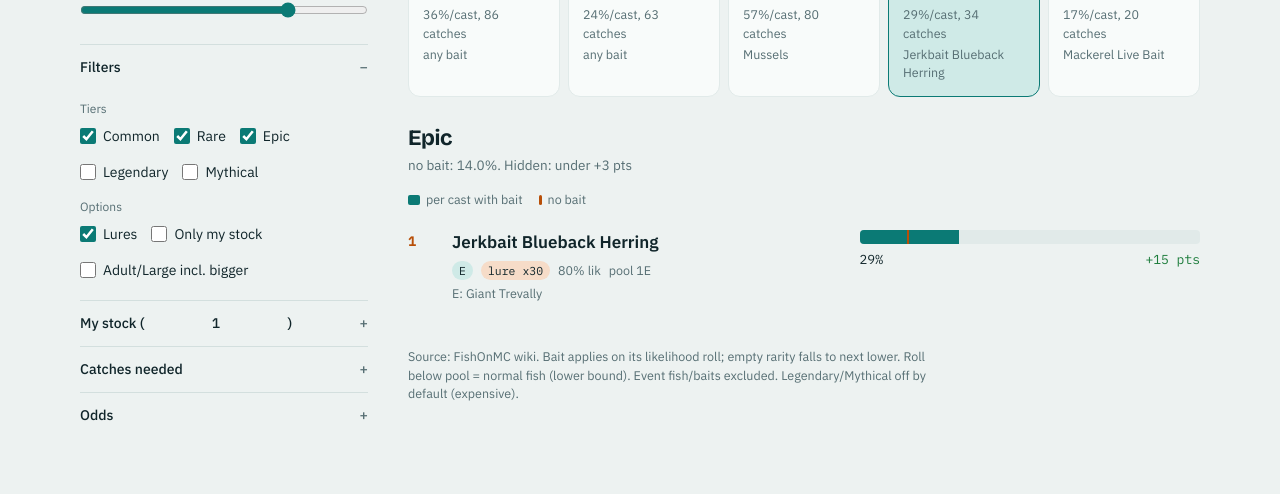
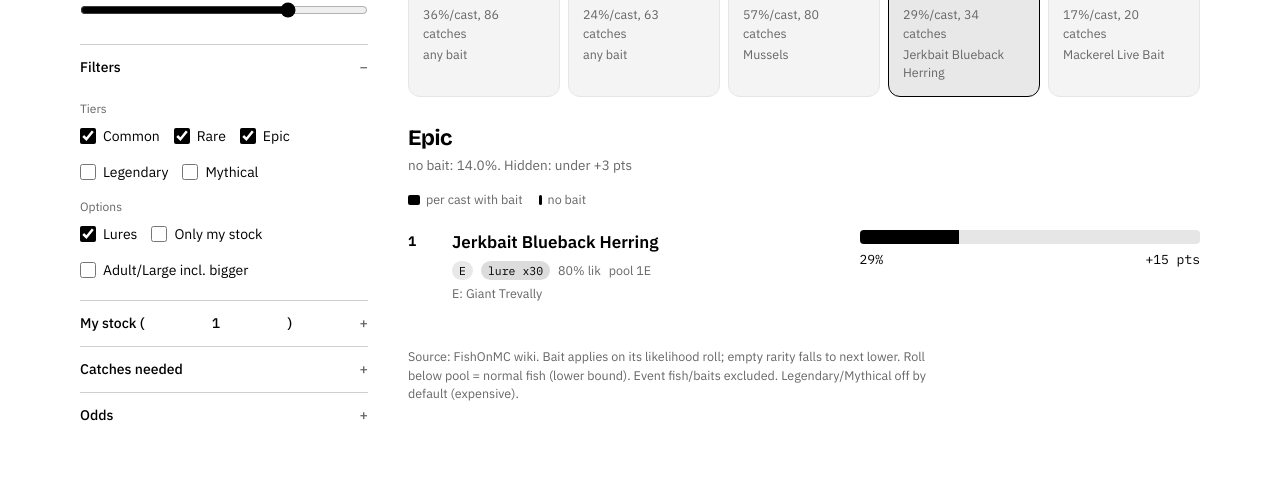
Before and after one commit to landofif/baitpicker, a plain HTML site: page index.html in a window 1280 px wide. Shown: the part 406-900 px from the top of the page. Drawn offline with nearby package versions, Linux system fonts and the light colour scheme.

Commit message:
Black and white

```diff
--- a/index.html
+++ b/index.html
@@ -4,22 +4,22 @@
 <style>
 /* answer first: verdict, then a speed comparison, then the ranked baits. controls live in a sticky rail */
 :root{
-  --bg:#edf2f1; --panel:#f8fbfa; --fg:#10252a; --muted:#566e73; --line:#d3dfde; --line-soft:#e1eae9;
-  --accent:#0b7a75; --accent-soft:#cfeae7; --warm:#b84f08; --warm-soft:#f6dcc8;
-  --bar:#0b7a75; --bar-ceil:#a8d8d4; --good:#1c7c3b;
+  --bg:#fff; --panel:#f4f4f4; --fg:#000; --muted:#666; --line:#cfcfcf; --line-soft:#e6e6e6;
+  --accent:#000; --accent-soft:#e8e8e8; --warm:#000; --warm-soft:#dcdcdc;
+  --bar:#000; --bar-ceil:#bdbdbd; --good:#000;
   --display:"Bricolage Grotesque","Trebuchet MS",sans-serif;
   --body:"IBM Plex Sans",system-ui,sans-serif;
   --mono:"IBM Plex Mono",ui-monospace,monospace;
   --ease:cubic-bezier(.2,.7,.2,1);
 }
 @media (prefers-color-scheme:dark){:root:not([data-theme="light"]){
-  --bg:#0b181b; --panel:#112226; --fg:#e3f0ee; --muted:#8aa5a8; --line:#25414a; --line-soft:#1a3238;
-  --accent:#43c7bd; --accent-soft:#17464a; --warm:#f2995a; --warm-soft:#4a2e1b;
-  --bar:#43c7bd; --bar-ceil:#2a5f62; --good:#6fd18b; color-scheme:dark}}
+  --bg:#000; --panel:#121212; --fg:#fff; --muted:#999; --line:#333; --line-soft:#1f1f1f;
+  --accent:#fff; --accent-soft:#262626; --warm:#fff; --warm-soft:#2e2e2e;
+  --bar:#fff; --bar-ceil:#555; --good:#fff; color-scheme:dark}}
 :root[data-theme="dark"]{
-  --bg:#0b181b; --panel:#112226; --fg:#e3f0ee; --muted:#8aa5a8; --line:#25414a; --line-soft:#1a3238;
-  --accent:#43c7bd; --accent-soft:#17464a; --warm:#f2995a; --warm-soft:#4a2e1b;
-  --bar:#43c7bd; --bar-ceil:#2a5f62; --good:#6fd18b; color-scheme:dark}
+  --bg:#000; --panel:#121212; --fg:#fff; --muted:#999; --line:#333; --line-soft:#1f1f1f;
+  --accent:#fff; --accent-soft:#262626; --warm:#fff; --warm-soft:#2e2e2e;
+  --bar:#fff; --bar-ceil:#555; --good:#fff; color-scheme:dark}
 *{box-sizing:border-box}
 body{background:var(--bg);color:var(--fg);font-family:var(--body);font-size:15px;line-height:1.5;
   padding-inline:16px;padding-block:24px 56px;margin:0}
```
